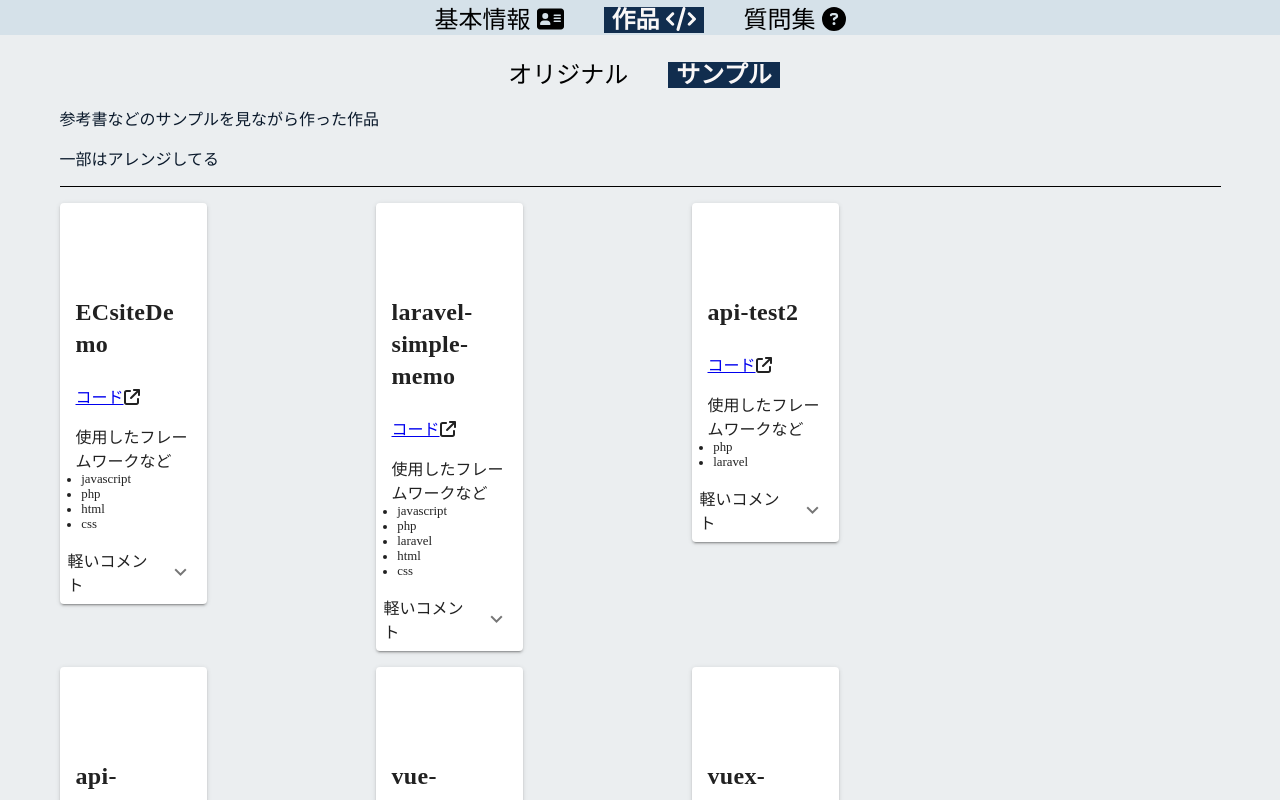
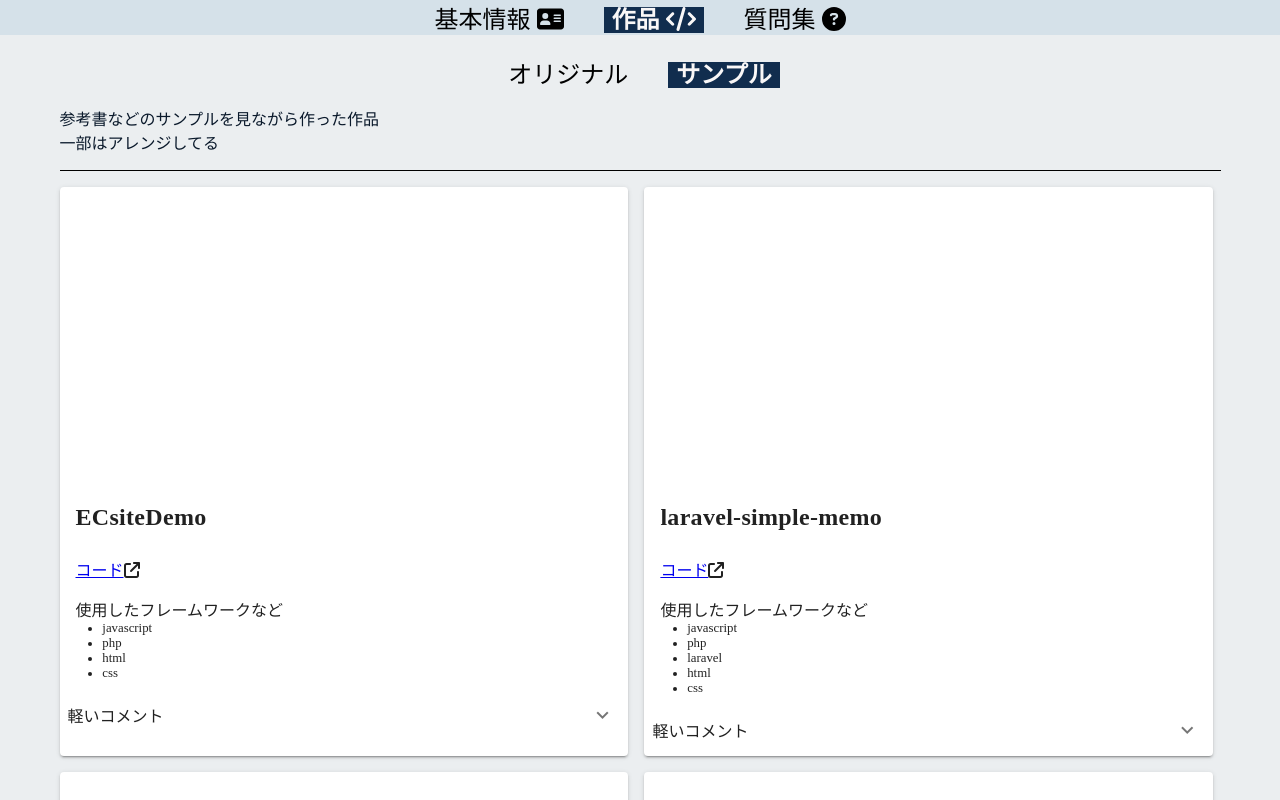
Before and after one commit to s19013/my-profile, a Vue app: page /MyWorks/Samples in a window 1280 px wide. Shown: the top 800 px of the page. Built offline with nearby package versions, Linux system fonts and the light colour scheme.

Commit message:
余計なdivを減らす

```diff
--- a/src/views/MyWorks/Samples.vue
+++ b/src/views/MyWorks/Samples.vue
@@ -1,16 +1,17 @@
 <template>
   <div>
     <div class="heading">
-      <p>参考書などのサンプルを見ながら作った作品</p>
-      <p>一部はアレンジしてる</p>
+      <p>
+        参考書などのサンプルを見ながら作った作品
+        <br />
+        一部はアレンジしてる
+      </p>
     </div>
 
     <div class="cardGroup">
-      <div v-for="(element, index) of sampleWorks.works" :key="index">
-        <div>
-          <work-card-component :work="element"></work-card-component>
-        </div>
-      </div>
+      <template v-for="(element, index) of sampleWorks.works">
+        <work-card-component :work="element" :key="index"></work-card-component>
+      </template>
     </div>
   </div>
 </template>
```
